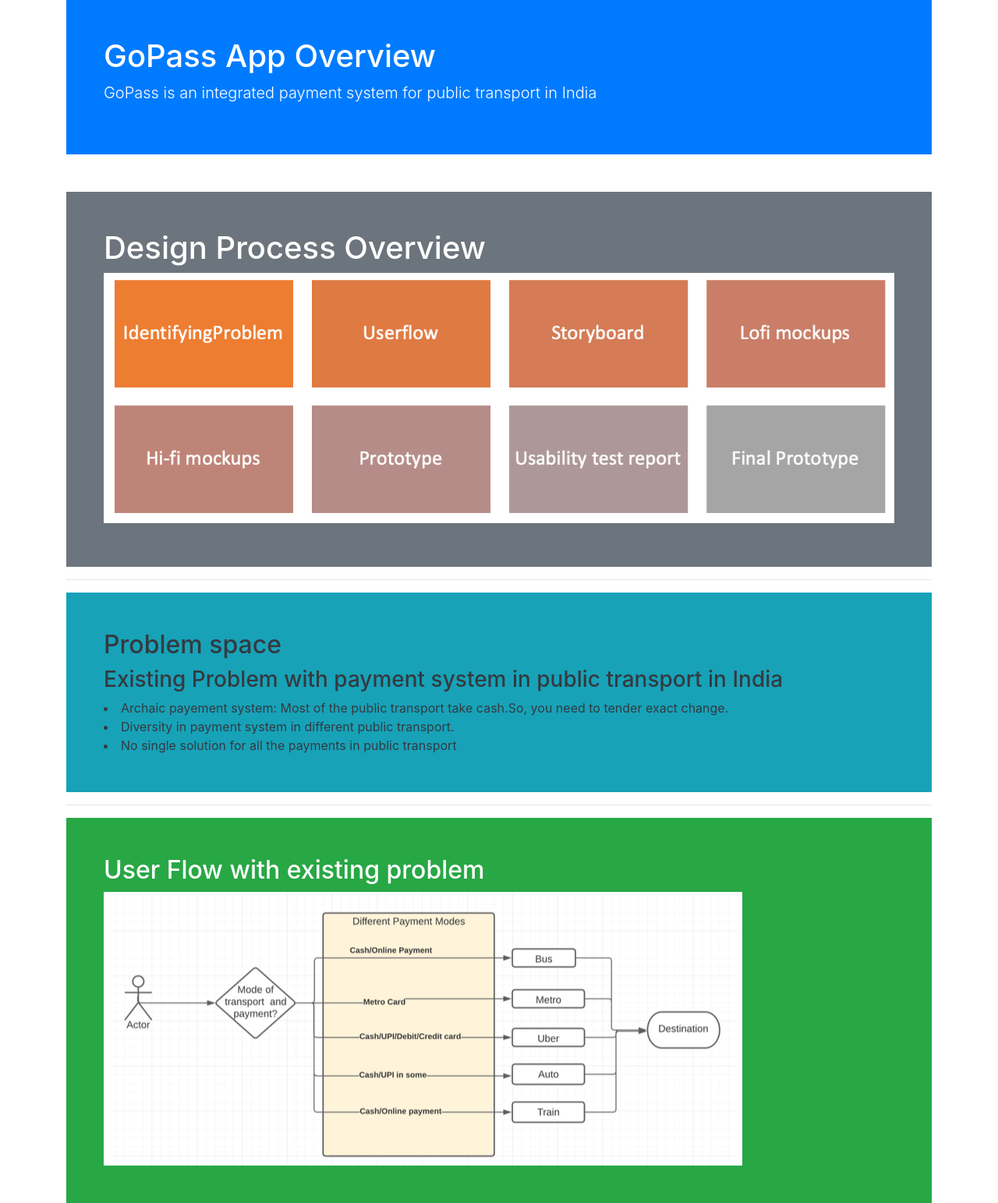
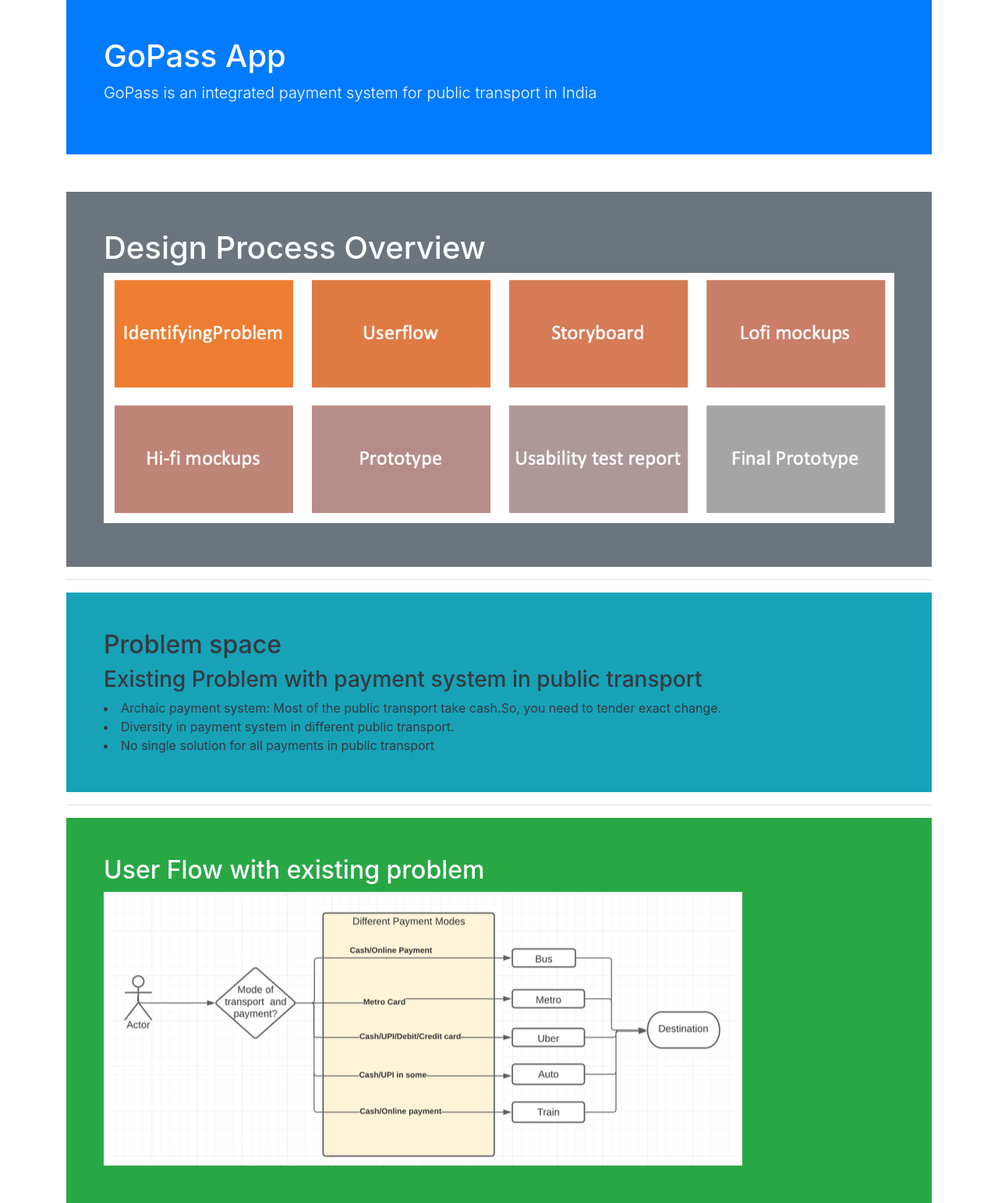
Before and after one commit to dj0894/dj0894.github.io, a plain HTML site: page goPass.html in a window 1280 px wide. Shown: the top 1543 px of the page at 78% size. Drawn offline with nearby package versions, Linux system fonts and the light colour scheme; files whose address does not match are found by name.

Commit message:
Updated content

```diff
--- a/goPass.html
+++ b/goPass.html
@@ -12,7 +12,7 @@
 <body>
    <div class="container">
       <div class="p-5 mb-5 bg-primary text-white page-header">
-         <h1>GoPass App Overview</h1>
+         <h1>GoPass App </h1>
          <p class="lead">GoPass is an integrated payment system for public transport in India</p>
       </div>
       <div class="p-5 mb-2 bg-secondary text-white">
@@ -24,11 +24,10 @@
       <hr />
       <div class="p-5 mb-2 bg-info text-dark">
          <h2>Problem space</h2>
-         <h3>Existing Problem with payment system in public transport in India</h3>
-         <li>Archaic payement system: Most of the public transport take cash.So, you need to tender exact change.
-         </li>
+         <h3>Existing Problem with payment system in public transport</h3>
+         <li>Archaic payment system: Most of the public transport take cash.So, you need to tender exact change.</li>
          <li>Diversity in payment system in different public transport. </li>
-         <li>No single solution for all the payments in public transport</li>
+         <li>No single solution for all payments in public transport</li>
       </div>
       <hr />
       <div class="p-5 mb-2 bg-success text-white">
@@ -48,7 +47,7 @@
       <hr />
       <div class="p-5 mb-2 bg-success text-white">
          <div>
-            <h2>Lo-fi mockup</h2>
+            <h2>Lo-fi mockup(v1)</h2>
             <img src="./img/lowFiMockup1.png" alt="storyboard1" class="img-fluid"></img>
             <h3>Feedback recieved</h3>
             <li>Name and the app logo not resonating with the problem I am solving.</li>
@@ -59,7 +58,7 @@
          </div>
          <hr />
          <div>
-            <h2> Updated Lo-fi mockup</h2>
+            <h2>Lo-fi mockup(v2)</h2>
             <img src="./img/lowFiMockup2.png" alt="storyboard1" class="img-fluid"></img>
             <h3>Updation made</h3>
             <li>Updated app name and logo</li>
```
